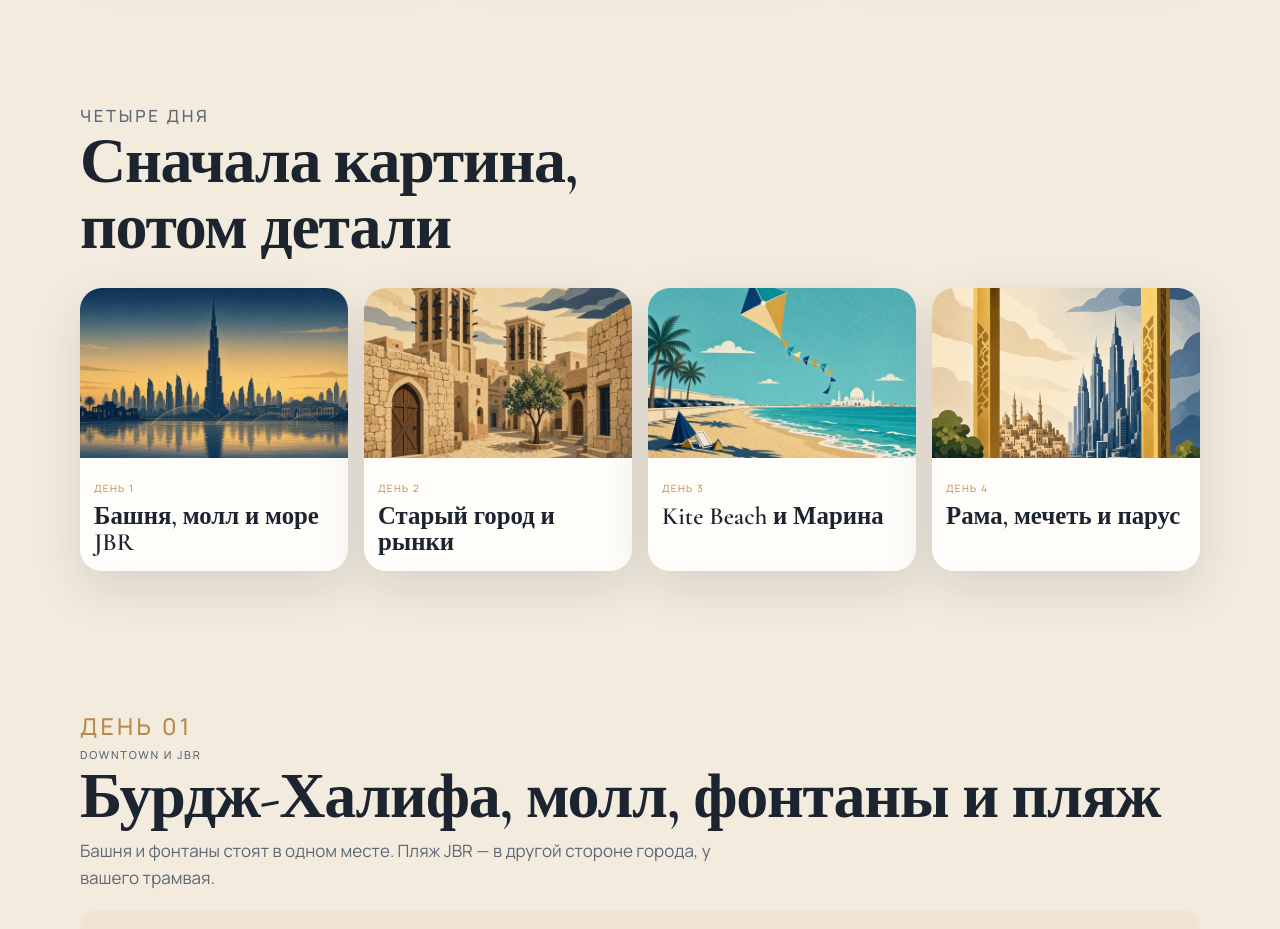
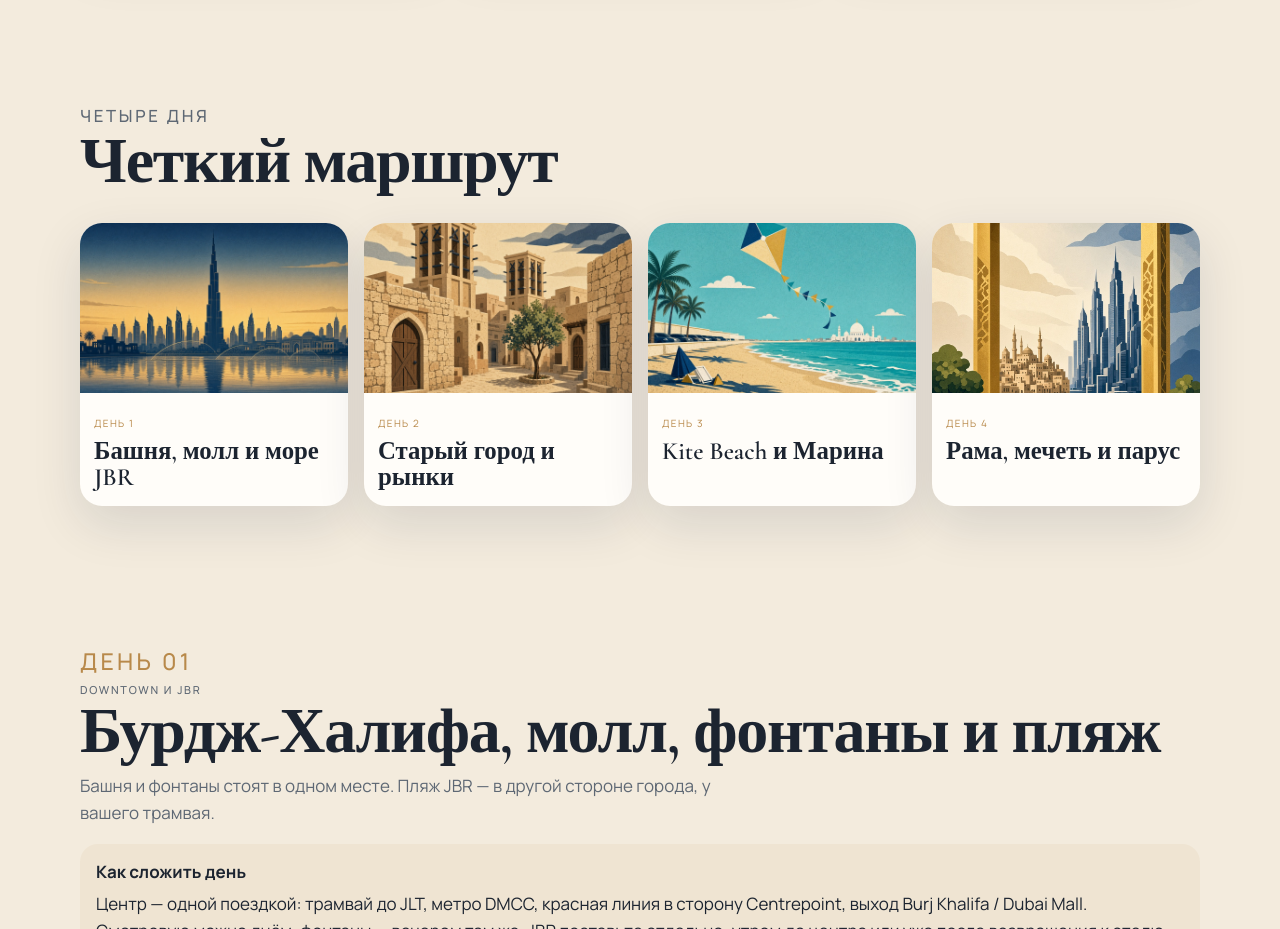
Before and after one commit to eljashch/dubai-guide, a plain HTML site: page index.html in a window 1280 px wide. Shown: the part 2800-3729 px from the top of the page. Drawn offline with nearby package versions, Linux system fonts and the light colour scheme; a web font is replaced by a local one.

Commit message:
Rename the four-day overview heading to a clearer route title.
Co-authored-by: Cursor <cursoragent@cursor.com>

```diff
--- a/index.html
+++ b/index.html
@@ -683,7 +683,7 @@
     <div class="wrap">
       <div class="sec-head">
         <p class="kicker">Четыре дня</p>
-        <h2>Сначала картина, потом детали</h2>
+        <h2>Четкий маршрут</h2>
       </div>
       <div class="overview">
         <a class="ov" href="#day1">
```
Also changed, not shown: Путеводитель.html (+1 -1 lines).
